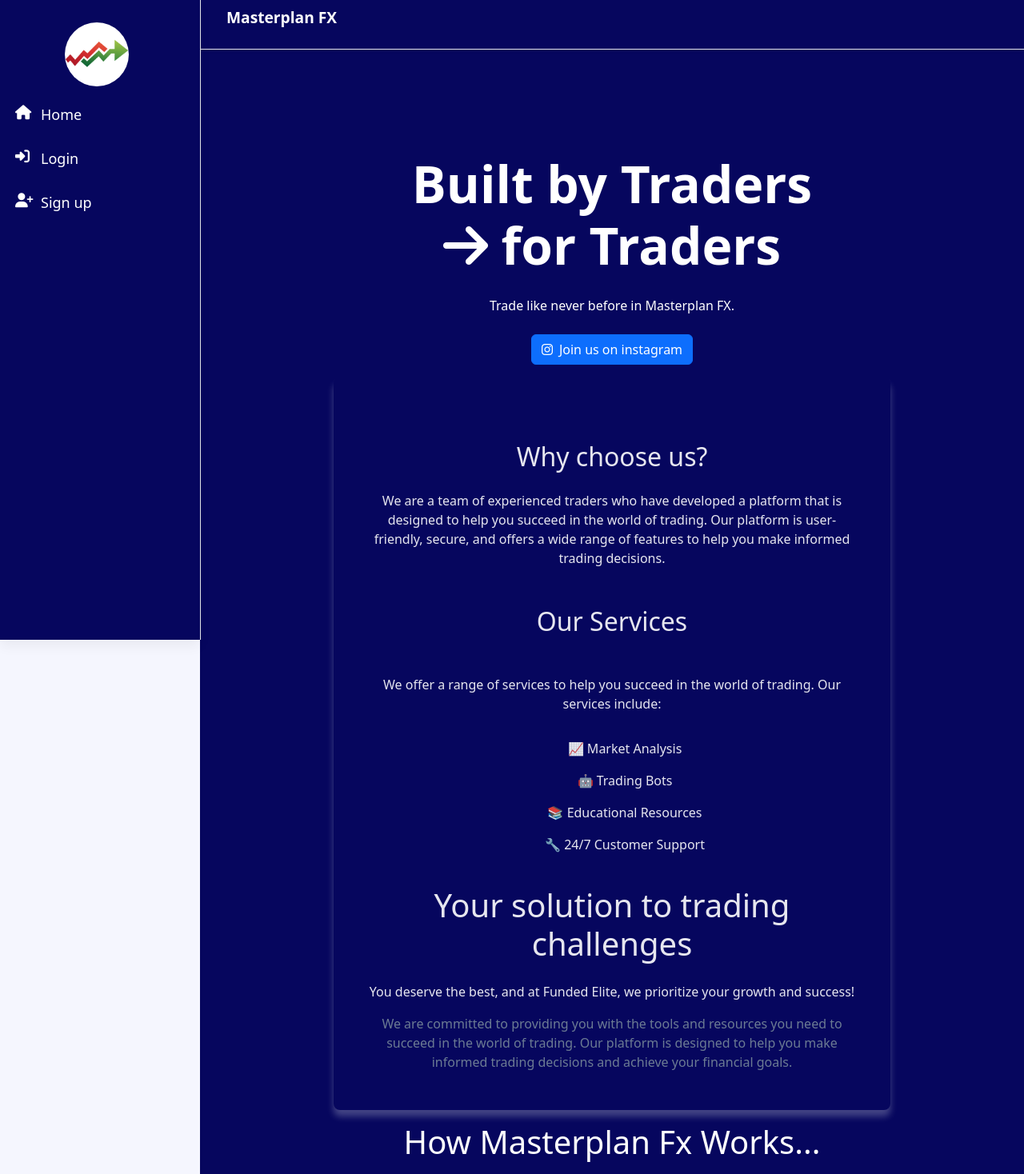
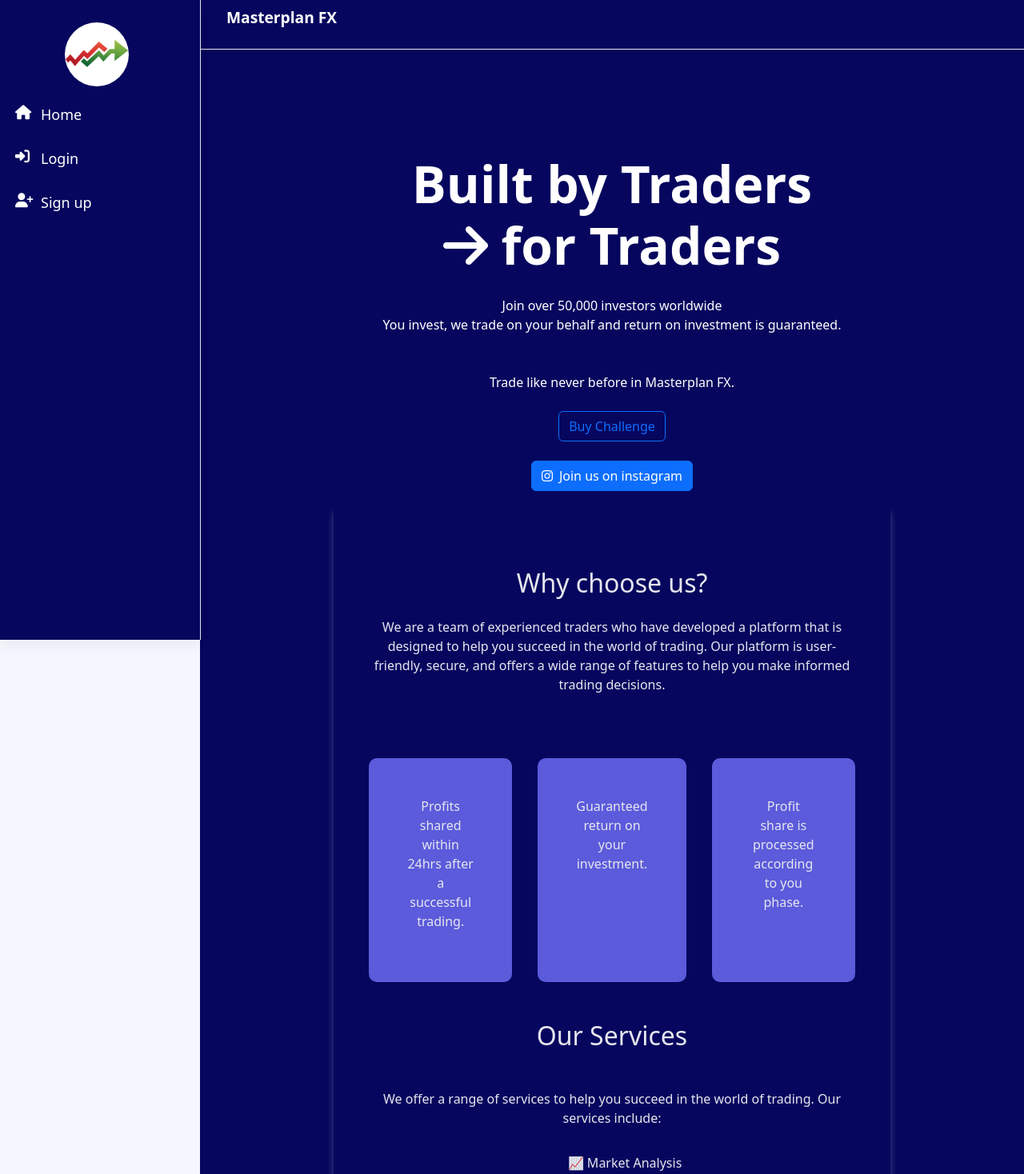
Before and after one commit to Ezekiah3854/thee-plug-trading-website, a Flask app: page / in a window 1280 px wide. Shown: the top 1468 px of the page at 80% size. Run offline with Flask 3, Linux system fonts and the light colour scheme.

Commit message:
home page modifications

```diff
--- a/static/css/home.css
+++ b/static/css/home.css
@@ -682,4 +682,35 @@
         font-size: 4em;
         font-weight: 700;
     }
+
+
 }
+.class-container .why_us_container {
+    margin-top: 3em;
+    gap: 2em;
+}
+
+.class-container .why_us_container .container-fluid {
+    padding: 3em;
+    background: rgb(101, 101, 233);
+    border-radius: 10px;
+    margin-top: 2em;
+}
+
+.class-container .why_us_container .container-fluid:hover{
+    transition: all 0.3s ease-in-out;
+    transform: scale(1.05);
+}
+
+@media (min-width: 630px) and (max-width: 810px) {
+    .class-container .why_us_container .container-fluid{
+        width: 70%;
+    }
+}
+
+@media (min-width: 810px) {
+    .class-container .why_us_container{
+        display: flex;
+        flex-direction: row;
+    }
+}
--- a/templates/home.html
+++ b/templates/home.html
@@ -122,14 +122,31 @@
 						<section class="container text-center" id="home_container">
 							<h1 class="mb-4">Built by Traders <br>
 								<i class="fa-solid fa-arrow-right"></i> for Traders</h1>
-							<span>Trade like never before in Masterplan FX.</span><br>
+							<span>Join over 50,000 investors worldwide <br> You invest, we trade on your behalf and return on investment is guaranteed.</span><br><br><br>
+							<span style="margin-top: 2em;">Trade like never before in Masterplan FX.</span><br>
+
+							<a href="#account-size"><button type="button" class="btn btn-outline-primary mt-4">Buy Challenge </button></a><br>
 							<a href="https://www.instagram.com/theeplug_ke?igsh=YzljYTk1ODg3Zg=="><button type="button" class="btn btn-primary mt-4"><i class="fa-brands fa-instagram me-2"></i>Join us on instagram</button></a>
+
 						</section>
+
 						<section>
 							<div class="class-container bg-transparent">
 								<div class="container text-center mt-5">
 									<h2 class="mb-4">Why choose us?</h2>
 									<p>We are a team of experienced traders who have developed a platform that is designed to help you succeed in the world of trading. Our platform is user-friendly, secure, and offers a wide range of features to help you make informed trading decisions.</p>
+									<div class="why_us_container">
+										<div class="container-fluid">
+											<p>Profits shared within 24hrs after a successful trading.</p>
+										</div>
+										<div class="container-fluid">
+											<p>Guaranteed return on your investment.</p>
+										</div>
+										<div class="container-fluid">
+											<p>Profit share is processed according to you phase.</p>
+										</div>
+									</div>
+
 								</div>
 								<div class="container text-center mt-5">
 									<h2 class="mb-5">Our Services</h2>
@@ -156,7 +173,7 @@
 
 						</section>
 
-						<section class="mb-5">
+						<section class="mb-5 mt-5">
 							<h1 class="text-center">How Masterplan Fx Works...</h1>
 							<!-- phase 1 -->
 							<div class="class-container bg-transparent">
@@ -174,23 +191,23 @@
 							<!-- phase 3 -->
 							<div class="class-container bg-transparent">
 								<h4 style="color: #fff;">Phase 3</h4>
-								<p>Since you are a MAsterplan FX member, you are given a profit share of <strong>82%</strong> of the profit after trading. This profit share will now be consistent in all your invest going forward.</p>
+								<p>Since you are a Masterplan FX member, you are given a profit share of <strong>82%</strong> of the profit after trading. This profit share will now be consistent in all your invest going forward.</p>
 						</section>
 
-						<section class="text-center mb-5">
+						<section id="account-size" class="text-center mb-5">
 							<div class="py-6 ">
 								<h3>Select your Account Size</h3>
 
 								{% if session.lname %}
 								<label for="account-size" class="form-label">Investement Phase Entry</label> <br>
-								<div class="btn-group mt-3" role="group" aria-label="Basic outlined example">
+								<div class="btn-group mt-3" role="group">
 									<a href="https://www.paypal.com/ncp/payment/RT8HLBHW35NY2"><button type="button" class="btn btn-outline-primary">$100 - $1000</button></a>
 									<a href="https://www.paypal.com/ncp/payment/BDWAV5A2TF2T4"><button type="button" class="btn btn-outline-primary">$1001 - $10000</button></a>
 									<a href="https://www.paypal.com/ncp/payment/BYWGMZVUPKER6"><button type="button" class="btn btn-outline-primary">$10001 - $100000</button></a>
 								</div>
 
 								{% else %}
-								<p class="mt-4">Login to be able to select your account size for investment.</p>
+								<p class="mt-4"><span><strong><a  style="color: rgb(91, 147, 230);" href="{{ url_for('login') }}">Login first</a></strong></span> to select your account size for investment.</p>
 								<label for="account-size" class="form-label">Investement Phase Entry</label> <br>
 								<div class="btn-group mt-3" role="group">
 									<button type="button" class="btn btn-outline-primary" disabled>$100 - $1000</button>
@@ -215,7 +232,7 @@
 							</p>
 							<div class="collapse " id="faq1">
 								<div class="card card-body bg-transparent">
-									Getting started is easy! Simply sign up on our website, choose a service package, and start exploring market insights or integrating our trading bots into your strategy.								</div>
+									Getting started is easy! Simply sign up on our website, choose a service package, and start exploring market insights or integrating our trading bots into your strategy.</div>
 							</div>
 
 							<p class="text-center w-3/4">
@@ -225,8 +242,7 @@
 							</p>
 							<div class="collapse " id="faq2">
 								<div class="card card-body bg-transparent">
-									Our trading bots leverage advanced algorithms and strategies like market-making and accumulator techniques to execute trades efficiently. They are designed to analyze trends, make informed decisions, and optimize trading performance.
-								</div>
+									Our trading bots leverage advanced algorithms and strategies like market-making and accumulator techniques to execute trades efficiently. They are designed to analyze trends, make informed decisions, and optimize trading performance.</div>
 							</div>
 
 							<p class="text-center w-3/4">
@@ -236,8 +252,7 @@
 							</p>
 							<div class="collapse " id="faq3">
 								<div class="card card-body bg-transparent">
-									Yes! We have a 24/7 customer support team ready to assist with any trading-related inquiries, technical issues, or guidance needed.
-=								</div>
+									Yes! We have a 24/7 customer support team ready to assist with any trading-related inquiries, technical issues, or guidance needed.</div>
 							</div>
 
 							<p class="text-center w-3/4">
```
